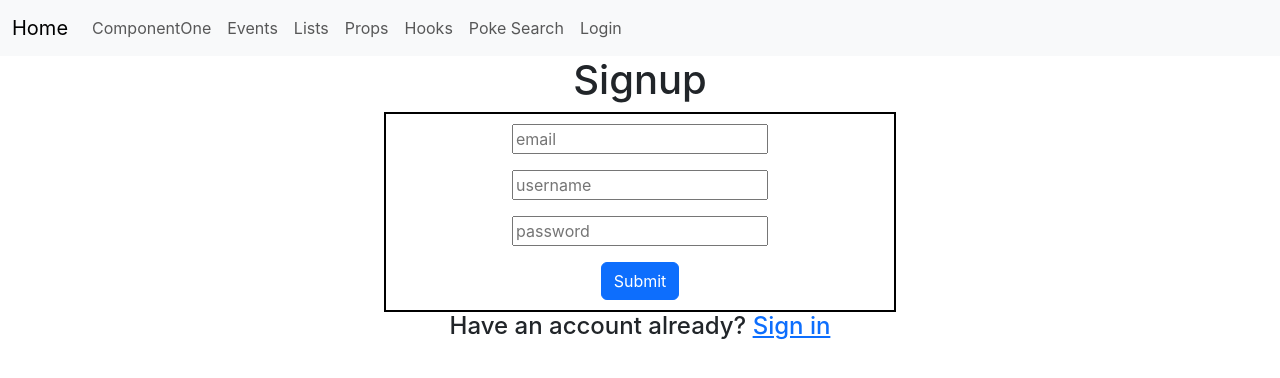
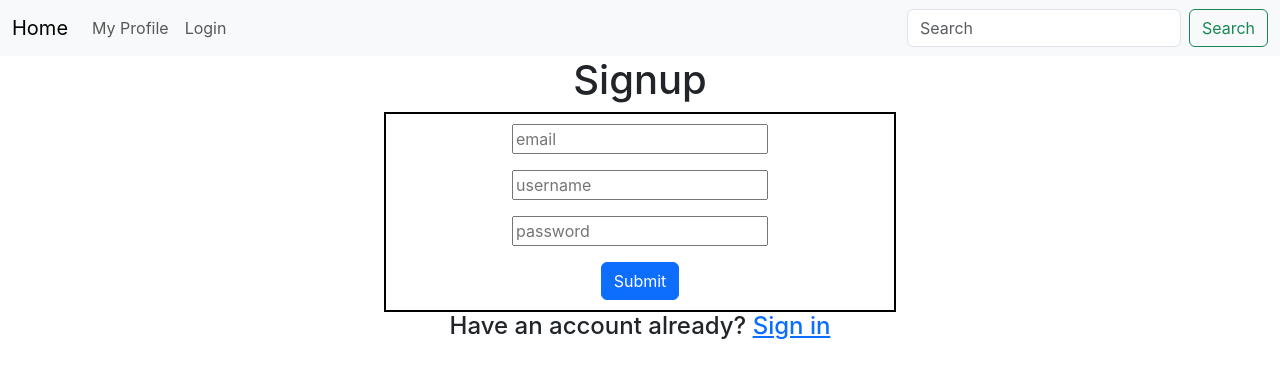
Before and after one commit to david485-rev/RecipeExplorer-front, a React (Create React App) app: page /register in a window 1280 px wide. Shown: the top 378 px of the page. Built offline with nearby package versions, Linux system fonts and the light colour scheme.

Commit message:
Change nav bar (#6)
* changed names of nav buttons, added search button

* navbar button text changes to logout/login depending on if user is logged in or not

* comment console log

---------

Co-authored-by: David Ho <davidho6308493@gmail.com>

```diff
--- a/src/App.tsx
+++ b/src/App.tsx
@@ -12,8 +12,8 @@ function App() : JSX.Element {
   const [user, setUser] = useState<User>({} as any)
   return (
     <div className='App'>
+      <UserContext.Provider value={user}>
       <NavBar/>
-      <UserContext.Provider value={user}>
       <Routes>
         <Route path="/MyProfile" element={<MyProfile/>}/>
         <Route path="/" element={<HomeController />}/>
--- a/src/components/NavBar/NavBar.tsx
+++ b/src/components/NavBar/NavBar.tsx
@@ -1,7 +1,10 @@
-import React from "react";
+import React, { useContext } from "react";
 import { Link } from "react-router-dom";
+import { UserContext } from "../Context/UserContext";
 
 function NavBar() {
+    const user = useContext(UserContext);
+
     return (
         <nav className="navbar navbar-expand-lg bg-body-tertiary">
             <div className="container-fluid">
@@ -20,43 +23,26 @@ function NavBar() {
                     <span className="navbar-toggler-icon"></span>
                 </button>
                 <div className="collapse navbar-collapse" id="navbarNav">
-          <ul className="navbar-nav">
+                    <ul className="navbar-nav me-auto mb-2 mb-lg-0">
                         <li className="nav-item">
-              <Link className="nav-link" aria-current="page" to="/">
-                ComponentOne
+                            <Link className="nav-link" aria-current="page" to="/users/profile">
+                                My Profile
                             </Link>
                         </li>
                         <li className="nav-item">
-              <Link className="nav-link" to="/events">
-                Events
-              </Link>
-            </li>
-            <li className="nav-item">
-              <Link className="nav-link" to="/list">
-                Lists
-              </Link>
-            </li>
-            <li className="nav-item">
-              <Link className="nav-link" to="/props">
-                Props
-              </Link>
-            </li>
-            <li className="nav-item">
-              <Link className="nav-link" to="/hooks">
-                Hooks
-              </Link>
-            </li>
-            <li className="nav-item">
-              <Link className="nav-link" to="/poke">
-                Poke Search
-              </Link>
-            </li>
-            <li className="nav-item">
-              <Link className="nav-link" to="/login">
-                Login
-              </Link>
+                            {
+                                user?.token ?
+                                    <Link className="nav-link" to="/">Logout</Link> :
+                                    <Link className="nav-link" to="/login">Login</Link>
+                            }
+
+
                         </li>
                     </ul>
+                    <form className="d-flex">
+                        <input className="form-control me-2" type="search" placeholder="Search" aria-label="Search"/>
+                        <button className="btn btn-outline-success" type="submit">Search</button>
+                    </form>
                 </div>
             </div>
         </nav>
```
Lines whose indentation alone changed are shown as unchanged.
